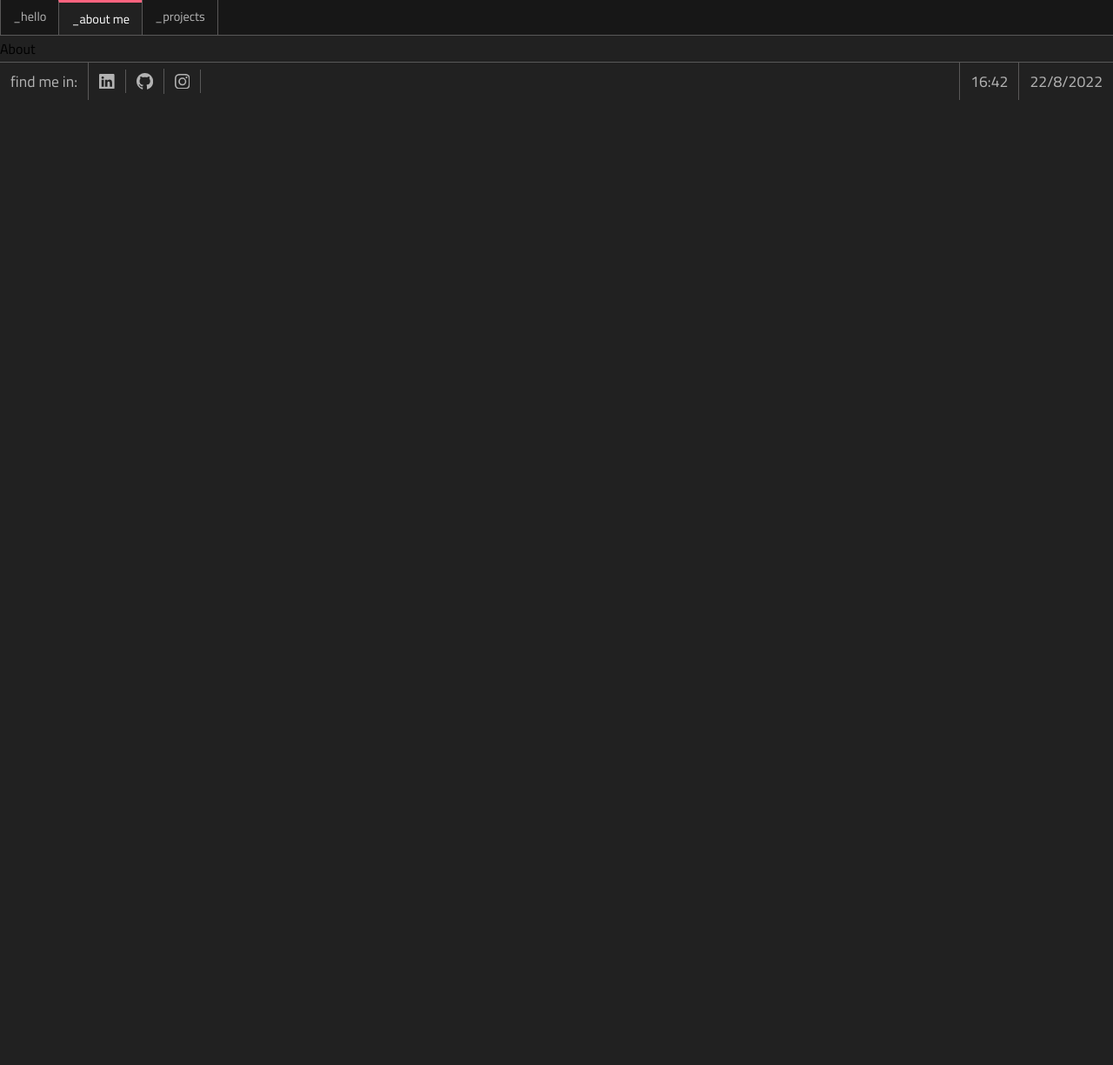
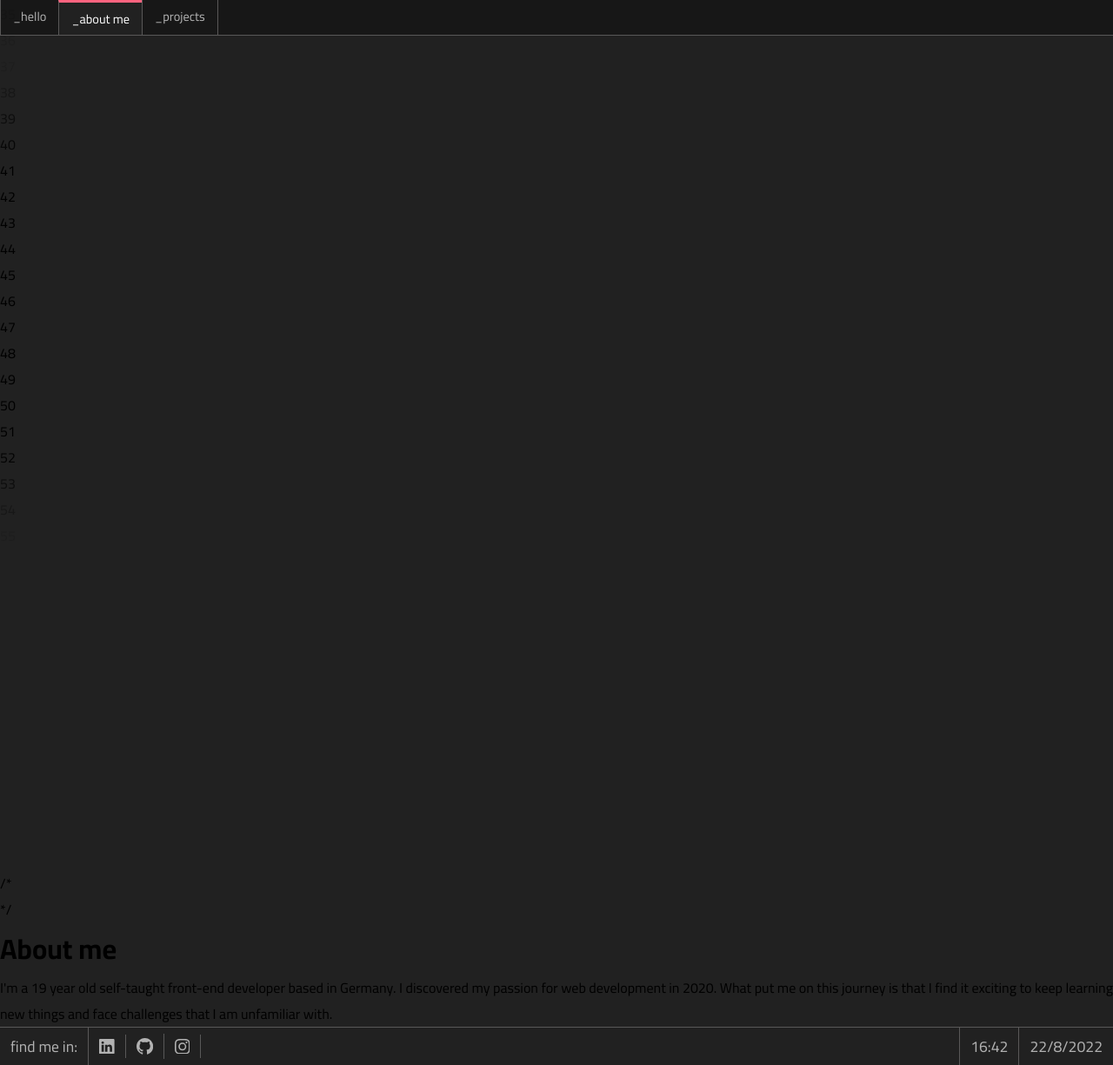
Before and after one commit to mirayatech/V2-Portfolio, a React (Vite) app: page /about in a window 1280 px wide. Shown: the whole page at 87% size. Before the commit the page ends 800 px from the top, so only its background shows below. Built offline with nearby package versions, Linux system fonts and the light colour scheme.

Commit message:
feat: create about  layout

```diff
--- a/src/components/About/About.tsx
+++ b/src/components/About/About.tsx
@@ -1,3 +1,163 @@
+import { motion } from "framer-motion";
+import "../../styles/About.css";
+
 export function About() {
-  return <div>About</div>;
+  return (
+    <div className="about">
+      <div className="about__primary">
+        <motion.div
+          className="line__numbers"
+          initial="hidden"
+          animate="visible"
+          variants={{
+            hidden: {
+              y: "100px",
+              opacity: 0,
+            },
+            visible: {
+              y: "-370px",
+              opacity: 1,
+              transition: {
+                type: "spring",
+                delay: 0.2,
+                duration: 2,
+              },
+            },
+          }}
+        >
+          <p style={{ opacity: 0.05 }} className="number">
+            23
+          </p>
+          <p style={{ opacity: 0.01 }} className="number">
+            24
+          </p>
+          <p style={{ opacity: 0.01 }} className="number">
+            25
+          </p>
+          <p style={{ opacity: 0.01 }} className="number">
+            26
+          </p>
+          <p style={{ opacity: 0.1 }} className="number">
+            27
+          </p>
+          <p style={{ opacity: 0.1 }} className="number">
+            28
+          </p>
+          <p style={{ opacity: 0.1 }} className="number">
+            29
+          </p>
+          <p style={{ opacity: 0.1 }} className="number">
+            31
+          </p>
+          <p style={{ opacity: 0.1 }} className="number">
+            32
+          </p>
+          <p style={{ opacity: 0.1 }} className="number">
+            33
+          </p>
+          <p style={{ opacity: 0.1 }} className="number">
+            34
+          </p>
+          <p style={{ opacity: 0.1 }} className="number">
+            35
+          </p>
+          <p style={{ opacity: 0.1 }} className="number">
+            36
+          </p>
+          <p style={{ opacity: 0.1 }} className="number">
+            37
+          </p>
+          <p style={{ opacity: 0.3 }} className="number">
+            38
+          </p>
+          <p style={{ opacity: 0.6 }} className="number">
+            39
+          </p>
+          <p style={{ opacity: 0.8 }} className="number">
+            40
+          </p>
+          <p className="number">41</p>
+          <p className="number">42</p>
+          <p className="number">43</p>
+          <p className="number">44</p>
+          <p className="number">45</p>
+          <p className="number">46</p>
+          <p className="number">47</p>
+          <p className="number">48</p>
+          <p className="number">49</p>
+          <p className="number">50</p>
+          <p className="number">51</p>
+          <p style={{ opacity: 0.9 }} className="number">
+            52
+          </p>
+          <p style={{ opacity: 0.6 }} className="number">
+            53
+          </p>
+          <p style={{ opacity: 0.3 }} className="number">
+            54
+          </p>
+          <p style={{ opacity: 0.1 }} className="number">
+            55
+          </p>
+        </motion.div>
+
+        <div className="large__line"></div>
+
+        <motion.div
+          className="wrapper"
+          initial="hidden"
+          animate="visible"
+          variants={{
+            hidden: {
+              y: "300px",
+              opacity: 0,
+            },
+            visible: {
+              y: "0px",
+              opacity: 1,
+              transition: {
+                type: "spring",
+                delay: 0.2,
+                duration: 2.5,
+              },
+            },
+          }}
+        >
+          <p>/*</p>
+          <div className="small__line"></div>
+          <p>*/</p>
+        </motion.div>
+
+        <motion.div
+          className="about__text"
+          initial="hidden"
+          animate="visible"
+          variants={{
+            hidden: {
+              y: "300px",
+              opacity: 0,
+            },
+            visible: {
+              y: "0px",
+              opacity: 1,
+              transition: {
+                type: "spring",
+                delay: 0.2,
+                duration: 2.5,
+              },
+            },
+          }}
+        >
+          <h1>About me</h1>
+          <p>
+            {" "}
+            I'm a 19 year old self-taught front-end developer based in Germany.
+            I discovered my passion for web development in 2020. What put me on
+            this journey is that I find it exciting to keep learning new things
+            and face challenges that I am unfamiliar with.
+          </p>
+        </motion.div>
+      </div>
+    </div>
+  );
 }
```
